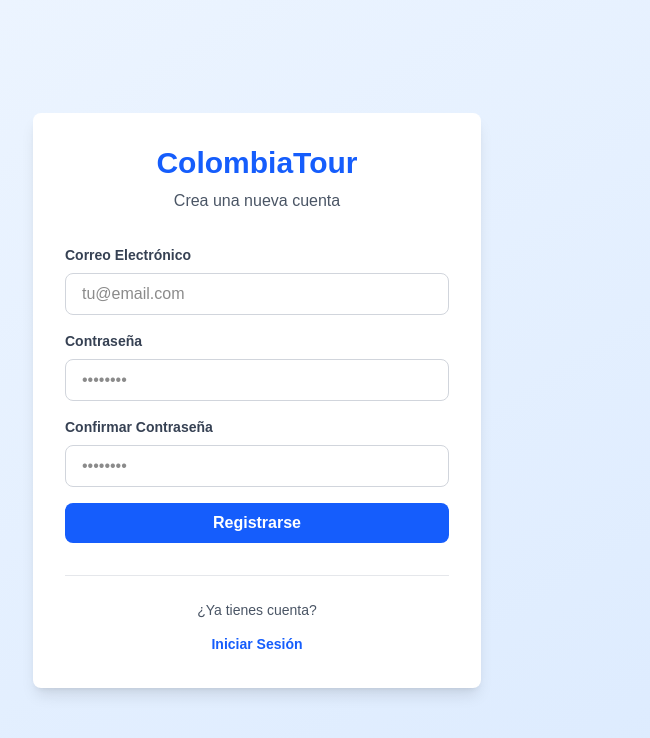
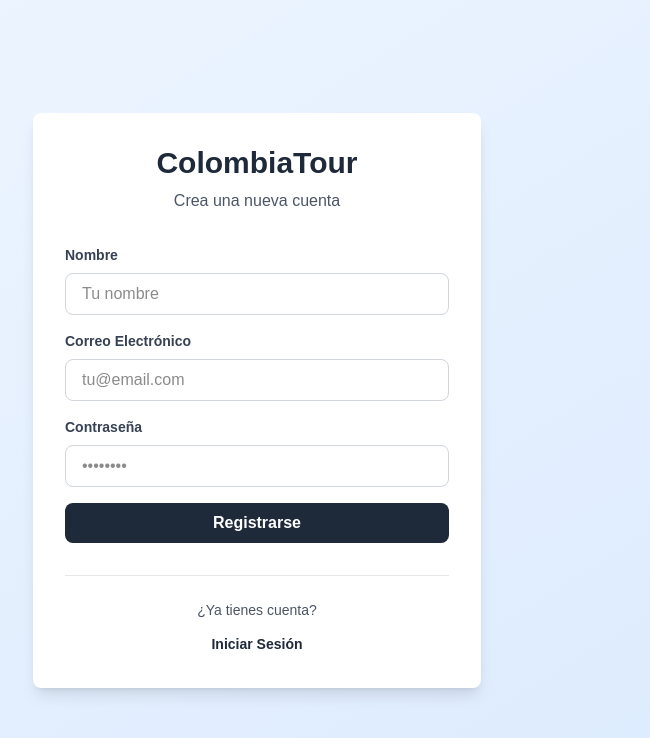
Before and after one commit to AnaMorales4/FrontColombiaTour, a Next.js app: page /login in a window 1280 px wide. Both pictures are taken after a click on the button "Registrarse". Shown: the top 738 px of the page, without its empty margins (383-1033 px from the left). Built offline with nearby package versions, Linux system fonts and the light colour scheme.

Commit message:
limitaciones de vistas en base al rol

```diff
--- a/app/login/page.tsx
+++ b/app/login/page.tsx
@@ -1,14 +1,13 @@
 'use client';
 
 import { useState } from 'react';
-import Link from 'next/link';
 import { useRouter } from 'next/navigation';
 
 export default function LoginPage() {
   const [isLogin, setIsLogin] = useState(true);
   const [email, setEmail] = useState('');
   const [password, setPassword] = useState('');
-  const [confirmPassword, setConfirmPassword] = useState('');
+  const [nombre, setNombre] = useState('');
   const [loading, setLoading] = useState(false);
   const [error, setError] = useState<string | null>(null);
   const router = useRouter();
@@ -19,10 +18,10 @@ export default function LoginPage() {
     setLoading(true);
 
     try {
-      const endpoint = isLogin ? '/auth/login' : '/auth/register';
+      const endpoint = isLogin ? '/login' : '/usuarios';
       const payload = isLogin
-        ? { email, password }
-        : { email, password, confirmPassword };
+        ? { email, contrasena: password }
+        : { email, contrasena: password, nombre};
 
       const response = await fetch(`http://localhost:3333${endpoint}`, {
         method: 'POST',
@@ -37,13 +36,24 @@ export default function LoginPage() {
 
       const data = await response.json();
 
-      // Guardar token si existe
-      if (data.token) {
-        localStorage.setItem('authToken', data.token);
+      if (!isLogin) {
+        if (data.Status) {
+            setIsLogin(true);
+            setEmail('');
+            setPassword('');
+            setNombre('');
+            return
+        }
       }
 
-      // Redirigir a página principal
-      router.push('/');
+      // Guardar token si existe
+      if (data.Status) {
+        localStorage.setItem('auth',"true");
+        localStorage.setItem('rol', data.rol);
+        localStorage.setItem('id', data.id);
+        router.push('/');
+      }
+      setError(data.message);
     } catch (err) {
       setError(err instanceof Error ? err.message : 'Error desconocido');
     } finally {
@@ -56,7 +66,7 @@ export default function LoginPage() {
       <div className="bg-white rounded-lg shadow-lg p-8 w-full max-w-md">
         {/* Logo/Título */}
         <div className="text-center mb-8">
-          <h1 className="text-3xl font-bold text-blue-600 mb-2">ColombiaTour</h1>
+          <h1 className="text-3xl font-bold text-gray-800 mb-2">ColombiaTour</h1>
           <p className="text-gray-600">
             {isLogin ? 'Inicia sesión en tu cuenta' : 'Crea una nueva cuenta'}
           </p>
@@ -64,6 +74,22 @@ export default function LoginPage() {
 
         {/* Formulario */}
         <form onSubmit={handleSubmit} className="space-y-4">
+            {!isLogin && (
+            <div>
+              <label htmlFor="nombre" className="block text-sm font-semibold text-gray-700 mb-2">
+                Nombre
+              </label>
+              <input
+                id="nombre"
+                type="text"
+                placeholder="Tu nombre"
+                value={nombre}
+                onChange={(e) => setNombre(e.target.value)}
+                required
+                className="w-full px-4 py-2 border border-gray-300 rounded-lg focus:outline-none focus:ring-2 focus:ring-blue-600"
+              />
+            </div>
+          )}
           {/* Email */}
           <div>
             <label htmlFor="email" className="block text-sm font-semibold text-gray-700 mb-2">
@@ -95,25 +121,6 @@ export default function LoginPage() {
               className="w-full px-4 py-2 border border-gray-300 rounded-lg focus:outline-none focus:ring-2 focus:ring-blue-600"
             />
           </div>
-
-          {/* Confirmar Contraseña (Solo en registro) */}
-          {!isLogin && (
-            <div>
-              <label htmlFor="confirmPassword" className="block text-sm font-semibold text-gray-700 mb-2">
-                Confirmar Contraseña
-              </label>
-              <input
-                id="confirmPassword"
-                type="password"
-                placeholder="••••••••"
-                value={confirmPassword}
-                onChange={(e) => setConfirmPassword(e.target.value)}
-                required
-                className="w-full px-4 py-2 border border-gray-300 rounded-lg focus:outline-none focus:ring-2 focus:ring-blue-600"
-              />
-            </div>
-          )}
-
           {/* Mensaje de Error */}
           {error && (
             <div className="bg-red-50 border border-red-200 rounded-lg p-3 text-sm text-red-600">
@@ -125,7 +132,7 @@ export default function LoginPage() {
           <button
             type="submit"
             disabled={loading}
-            className="w-full bg-blue-600 hover:bg-blue-700 disabled:bg-gray-400 text-white font-bold py-2 px-4 rounded-lg transition mb-2"
+            className="w-full bg-gray-800 hover:bg-gray-600 disabled:bg-gray-400 text-white font-bold py-2 px-4 rounded-lg transition mb-2"
           >
             {loading ? 'Cargando...' : isLogin ? 'Iniciar Sesión' : 'Registrarse'}
           </button>
@@ -142,9 +149,9 @@ export default function LoginPage() {
               setError(null);
               setEmail('');
               setPassword('');
-              setConfirmPassword('');
+              setNombre('');
             }}
-            className="text-blue-600 hover:text-blue-700 font-semibold text-sm"
+            className="text-gray-800 font-semibold text-sm"
           >
             {isLogin ? 'Registrarse' : 'Iniciar Sesión'}
           </button>
--- a/components/Header.tsx
+++ b/components/Header.tsx
@@ -1,7 +1,30 @@
+"use client";
+import { useEffect, useState } from 'react';
 import Link from 'next/link';
 import Image from 'next/image';
 
 export default function Header() {
+  const [rol, setRol] = useState<string | null>(null);
+
+  useEffect(() => {
+      if (typeof window !== 'undefined') {
+        const auth = localStorage.getItem('auth');
+        if (auth === 'true') {
+          const storedRol = localStorage.getItem('rol');
+          setRol(storedRol);
+        } else {
+          localStorage.removeItem('rol');
+        }
+      }
+  }, [])
+
+
+  const handleLogout = () => {
+    localStorage.removeItem('auth');
+    localStorage.removeItem('rol');
+    setRol(null);
+  }
+
   return (
     <header className="bg-gray-800 shadow-md">
       <div className="max-w-7xl mx-auto px-4 sm:px-6 lg:px-8">
@@ -12,9 +35,12 @@ export default function Header() {
           </div>
           <nav className="hidden md:flex space-x-8">
             <Link href="/" className="text-white hover:text-gray-300">Inicio</Link>
-            <Link href="/tours" className="text-white hover:text-gray-300">Tours</Link>
+            {rol === 'admin' && <Link href="/tours" className="text-white hover:text-gray-300">Tours</Link>}
             <Link href="/about" className="text-white hover:text-gray-300">Acerca de</Link>
-            <Link href="/login" className="text-white hover:text-gray-300">Iniciar Sesión</Link>
+            {rol ? ( <Link href="/login" onClick={handleLogout} className="text-white hover:text-gray-300">Cerrar Sesión</Link>):(
+               <Link href="/login" className="text-white hover:text-gray-300">Iniciar Sesión</Link>
+            )}
+
           </nav>
         </div>
       </div>
```
